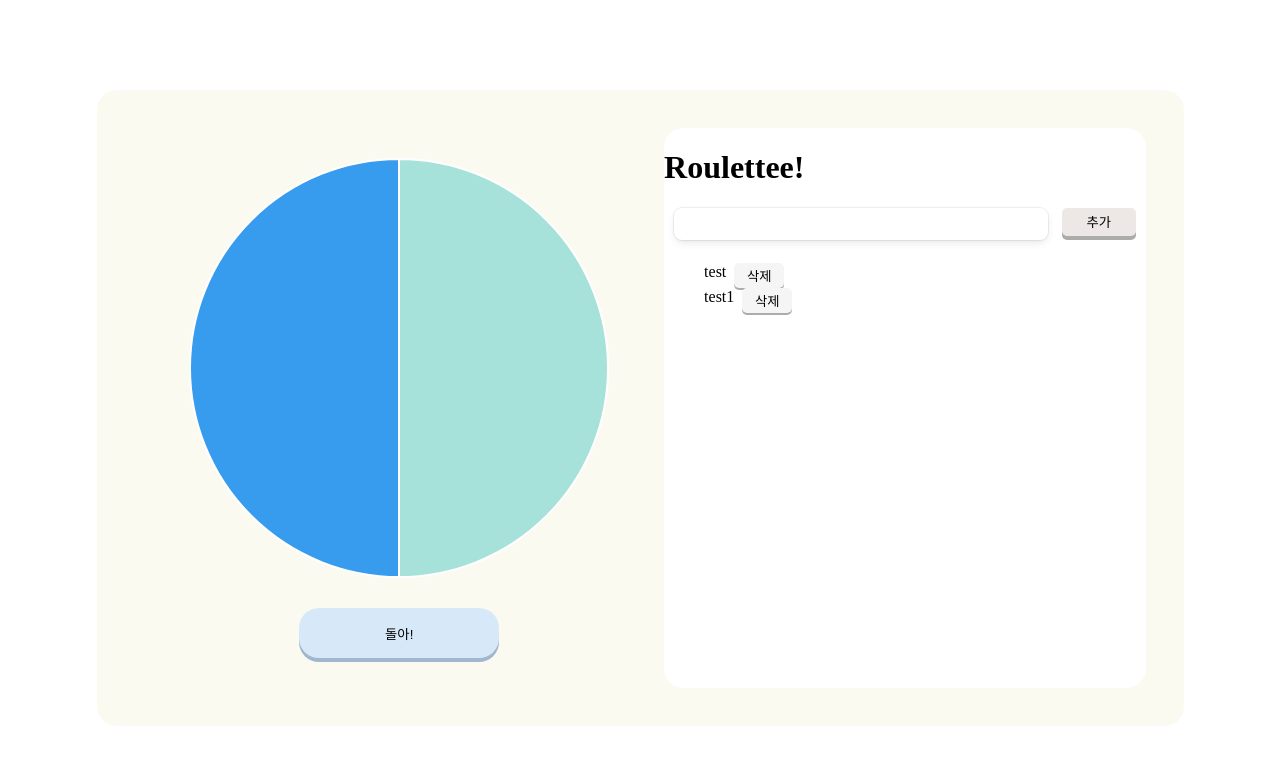
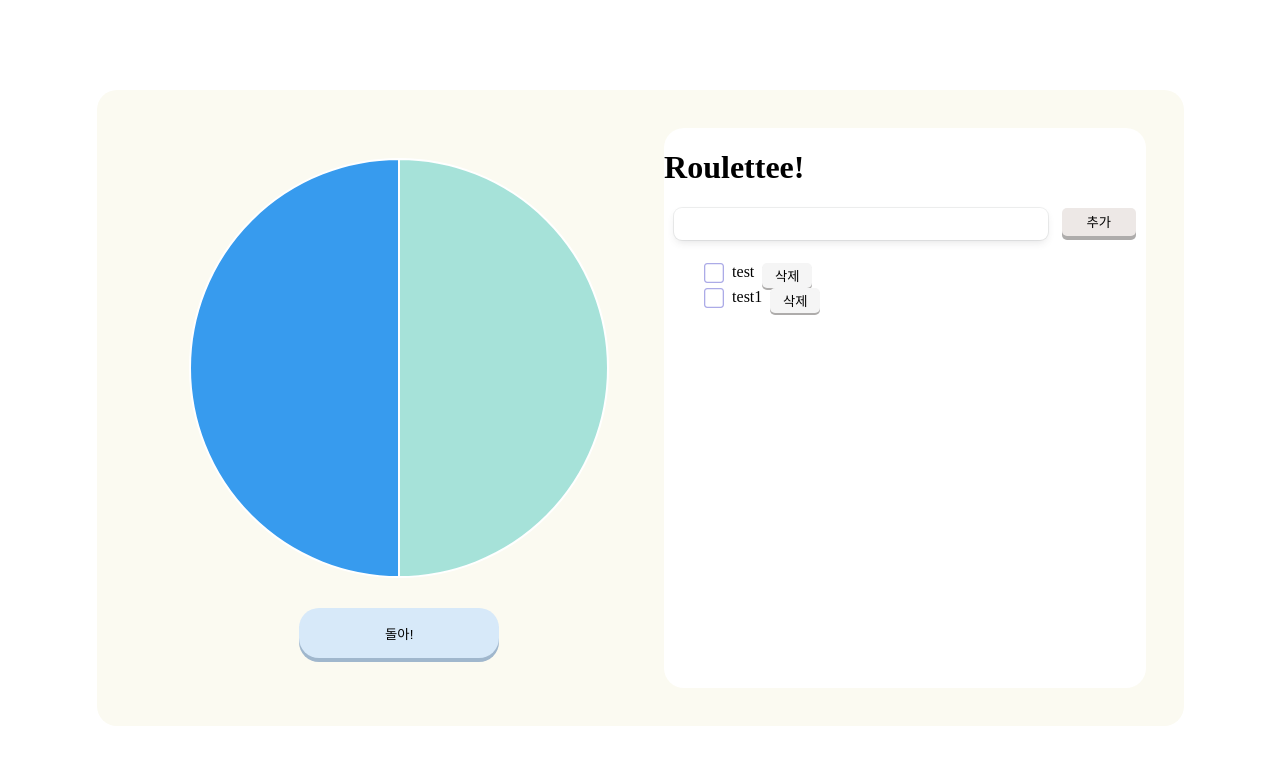
Before and after one commit to Yun-D/roulettee, a React (Create React App) app: page / in a window 1280 px wide. Shown: the top 764 px of the page. Built offline with nearby package versions, Linux system fonts and the light colour scheme.

Commit message:
🎨Design: 체크박스로 사용할 svg 추가 및 적용

```diff
--- a/src/Assets/colorCode.js
+++ b/src/Assets/colorCode.js
@@ -1,10 +1,12 @@
 export const colorCodes = [
   "#a6e2d9",
   "#379bee",
-  "#d1cdcb",
+  "#d8d6bc",
   "#acabe7",
   "#d8ed7a",
   "#ebaecc",
   "#d5e3e1",
   "#feb0aa",
+  "#C6EAC3",
+  "#F6D9F2",
 ];
--- a/src/components/Item.js
+++ b/src/components/Item.js
@@ -2,10 +2,13 @@ import React from "react";
 import { connect } from "react-redux";
 import { DELETE_ITEM } from "../utils/todoSlice";
 
+import { ReactComponent as CheckBox } from "../Assets/unchecked.svg";
+
 function Item({ id, text, onBtnClick }) {
   return (
     <li className="task wrapper">
-      {text}&nbsp;&nbsp;
+      <CheckBox width="20px" height="20px" fill="#acabe7" />
+      &nbsp;&nbsp;{text}&nbsp;&nbsp;
       <button onClick={() => onBtnClick(id)} className="taskBtn">
         삭제
       </button>
```
Also changed, not shown: src/Assets/checked.svg (added), src/Assets/unchecked.svg (added).
